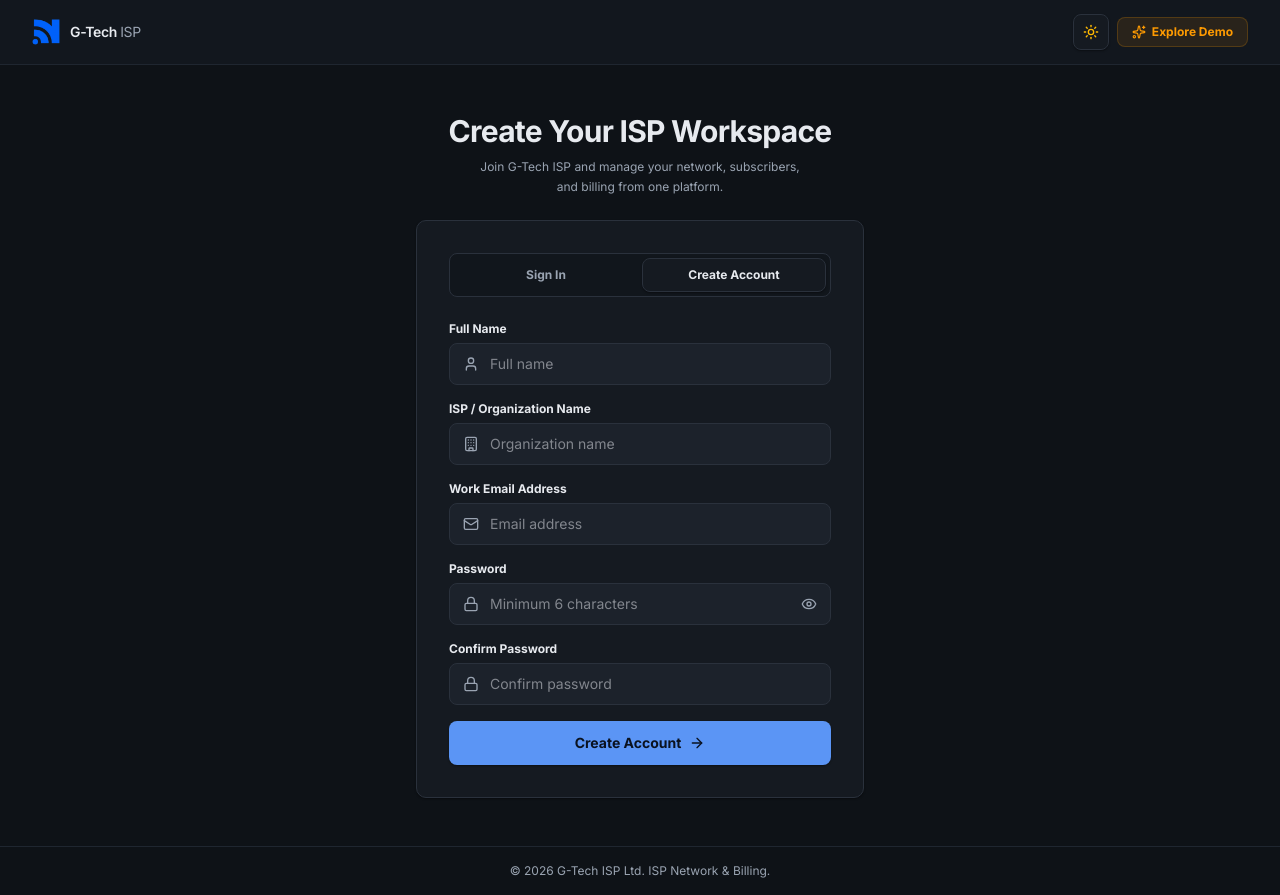
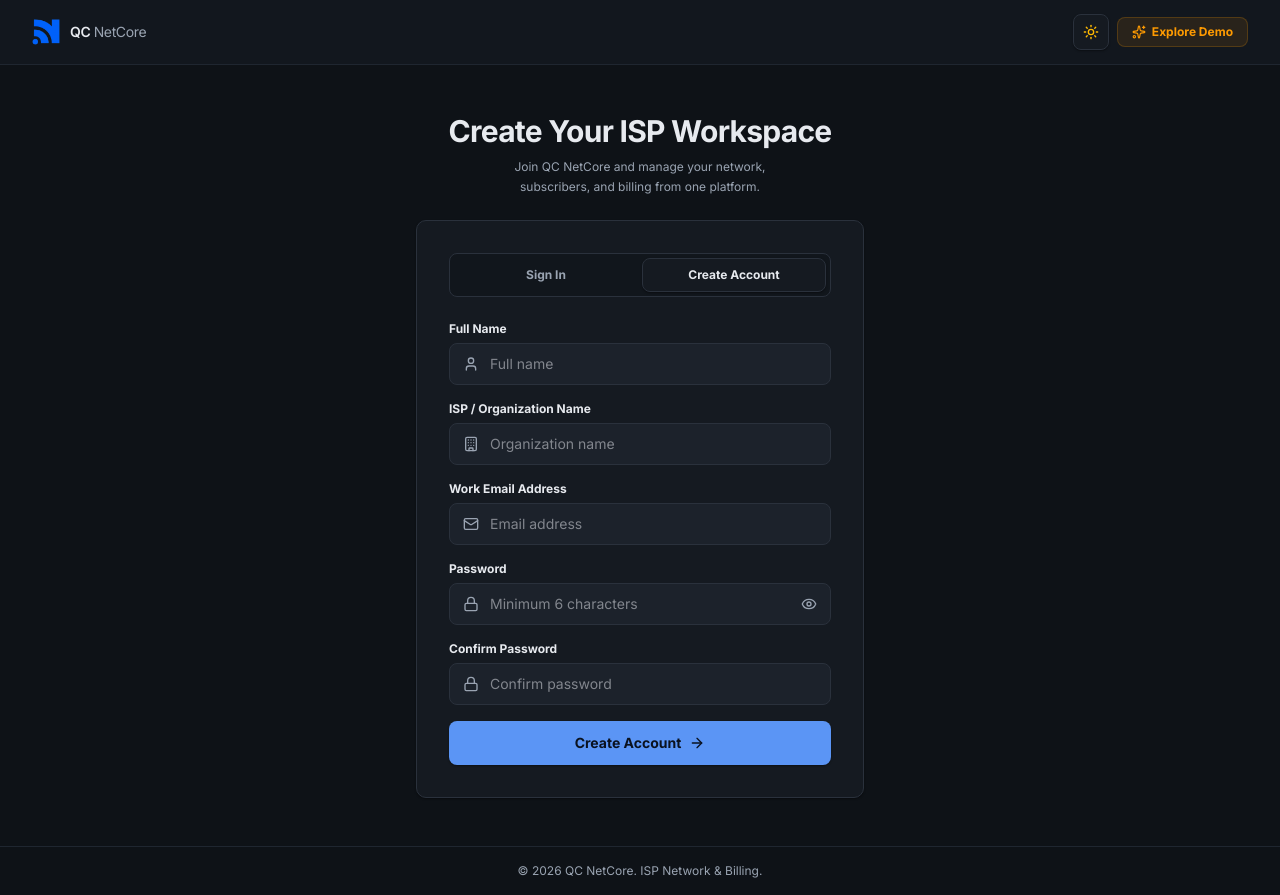
Before and after one commit to gackstonew-lgtm/G-Tech-ISP-Billing-System, a Next.js app: page /register in a window 1280 px wide. Built offline with nearby package versions, Linux system fonts and the light colour scheme; no server answers.

Commit message:
chore(brand): rebrand user-facing product name from G-Tech ISP to QC NetCore

```diff
--- a/src/app/captive/page.tsx
+++ b/src/app/captive/page.tsx
@@ -66,7 +66,7 @@ export default function CaptivePortalPage() {
     setVoucherStatus("Authenticating voucher with FreeRADIUS AAA...");
 
     setTimeout(() => {
-      setVoucherStatus("Voucher Valid! Connected to G-Tech High-Speed WiFi.");
+      setVoucherStatus("Voucher Valid! Connected to QC NetCore High-Speed WiFi.");
       setIsProcessing(false);
     }, 1200);
   };
@@ -265,7 +265,7 @@ export default function CaptivePortalPage() {
 
       {/* Footer */}
       <footer className="border-t border-border bg-surface-subtle py-4 text-center text-[11px] text-muted-foreground">
-        <p>&copy; 2026 G-Tech ISP Network &amp; Billing.</p>
+        <p>&copy; 2026 QC NetCore Network &amp; Billing.</p>
       </footer>
     </div>
   );
--- a/src/app/forgot-password/page.tsx
+++ b/src/app/forgot-password/page.tsx
@@ -130,7 +130,7 @@ export default function ForgotPasswordPage() {
       </main>
 
       <footer className="py-4 border-t border-border bg-surface-subtle text-center text-xs text-muted-foreground">
-        &copy; 2026 G-Tech ISP Network &amp; Billing.
+        &copy; 2026 QC NetCore Network &amp; Billing.
       </footer>
     </div>
   );
--- a/src/app/layout.tsx
+++ b/src/app/layout.tsx
@@ -4,10 +4,10 @@ import { AuthProvider } from "@/lib/auth/auth-context";
 import "./globals.css";
 
 export const metadata: Metadata = {
-  title: "G-Tech ISP | Billing & Network Operations",
-  description: "G-Tech ISP Network & Billing — Carrier-Grade MikroTik, FreeRADIUS & M-Pesa SaaS Platform.",
-  keywords: ["G-Tech ISP", "ISP Billing", "MikroTik Hotspot", "PPPoE Billing", "M-Pesa STK Push", "FreeRADIUS SaaS"],
-  authors: [{ name: "G-Tech" }],
+  title: "QC NetCore | Billing & Network Operations",
+  description: "QC NetCore Network & Billing — Carrier-Grade MikroTik, FreeRADIUS & M-Pesa SaaS Platform.",
+  keywords: ["QC NetCore", "ISP Billing", "MikroTik Hotspot", "PPPoE Billing", "M-Pesa STK Push", "FreeRADIUS SaaS"],
+  authors: [{ name: "QC NetCore" }],
   manifest: "/manifest.json",
   icons: {
     icon: [
--- a/src/app/register/page.tsx
+++ b/src/app/register/page.tsx
@@ -164,7 +164,7 @@ export default function RegisterPage() {
             </h1>
             <p className="text-xs text-muted-foreground max-w-xs mx-auto leading-relaxed">
               {activeTab === "REGISTER"
-                ? "Join G-Tech ISP and manage your network, subscribers, and billing from one platform."
+                ? "Join QC NetCore and manage your network, subscribers, and billing from one platform."
                 : "Access verified physical business radar, PPPoE fleet management, and M-Pesa billing."}
             </p>
           </div>
@@ -401,7 +401,7 @@ export default function RegisterPage() {
 
       {/* Footer */}
       <footer className="w-full py-4 border-t border-border-subtle text-center text-xs text-muted-foreground">
-        &copy; {new Date().getFullYear()} G-Tech ISP Ltd. ISP Network &amp; Billing.
+        &copy; {new Date().getFullYear()} QC NetCore. ISP Network &amp; Billing.
       </footer>
     </div>
   );
--- a/src/app/sign-in/page.tsx
+++ b/src/app/sign-in/page.tsx
@@ -166,7 +166,7 @@ export default function SignInPage() {
             <p className="text-xs text-muted-foreground max-w-xs mx-auto leading-relaxed">
               {activeTab === "SIGN_IN"
                 ? "Access verified physical business radar, PPPoE fleet management, and M-Pesa billing."
-                : "Join G-Tech ISP and manage your network, subscribers, and billing from one platform."}
+                : "Join QC NetCore and manage your network, subscribers, and billing from one platform."}
             </p>
           </div>
 
@@ -404,7 +404,7 @@ export default function SignInPage() {
 
       {/* Footer */}
       <footer className="w-full py-4 border-t border-border-subtle text-center text-xs text-muted-foreground">
-        &copy; {new Date().getFullYear()} G-Tech ISP Ltd. ISP Network &amp; Billing.
+        &copy; {new Date().getFullYear()} QC NetCore. ISP Network &amp; Billing.
       </footer>
     </div>
   );
--- a/src/app/vouchers/page.tsx
+++ b/src/app/vouchers/page.tsx
@@ -328,7 +328,7 @@ export default function VouchersPage() {
                     <div className="flex items-center justify-between border-b border-border pb-1.5">
                       <div className="flex items-center gap-1.5">
                         <Wifi className="w-3.5 h-3.5 text-primary" />
-                        <span className="text-[11px] font-bold tracking-tight">G-TECH WIFI</span>
+                        <span className="text-[11px] font-bold tracking-tight">QC NETCORE WIFI</span>
                       </div>
                       <span className="text-[10px] font-bold text-emerald-500">
                         {formatKES(v.planPrice || 10)}
@@ -346,7 +346,7 @@ export default function VouchersPage() {
 
                     <div className="border-t border-border pt-1 text-[9px] text-muted-foreground text-center leading-tight">
                       <div>Plan: {v.planName}</div>
-                      <div>SSID: <span className="font-bold text-foreground">G-Tech_FreeWiFi</span></div>
+                      <div>SSID: <span className="font-bold text-foreground">QC_NetCore_FreeWiFi</span></div>
                     </div>
                   </div>
                 ))}
--- a/src/components/ui/GTechLogo.tsx
+++ b/src/components/ui/GTechLogo.tsx
@@ -17,7 +17,7 @@ const SIZE_CLASSES: Record<NonNullable<GTechLogoProps["size"]>, string> = {
 };
 
 /**
- * G-Tech ISP official brand logo and network icon.
+ * QC NetCore official brand logo and network icon.
  * Uses the official transparent G-Tech network mark (/gtech-icon.png) without any background box.
  */
 export function GTechLogo({
@@ -30,7 +30,7 @@ export function GTechLogo({
     return (
       <img
         src="/gtech-icon.png"
-        alt="G-Tech ISP"
+        alt="QC NetCore"
         width={28}
         height={28}
         decoding="async"
@@ -62,7 +62,7 @@ export function GTechLogo({
         )}
       />
       <span className="text-sm font-semibold leading-none tracking-tight text-foreground">
-        G-Tech <span className="font-normal text-muted-foreground">ISP</span>
+        QC <span className="font-normal text-muted-foreground">NetCore</span>
       </span>
     </span>
   );
--- a/src/lib/db/mock-db.ts
+++ b/src/lib/db/mock-db.ts
@@ -23,7 +23,7 @@ import {
 
 export const SEED_ORGANIZATION: Organization = {
   id: "org-nexanet-01",
-  name: "G-Tech ISP Ltd",
+  name: "QC NetCore",
   slug: "nexanet-technologies",
   businessNumber: "BN-2024-9812",
   email: "support@nexanet.co.ke",
```
Also changed, not shown: src/app/page.tsx (+12 -12 lines), public/manifest.json, 4 other files (tests, documents, lock files or other folders).
